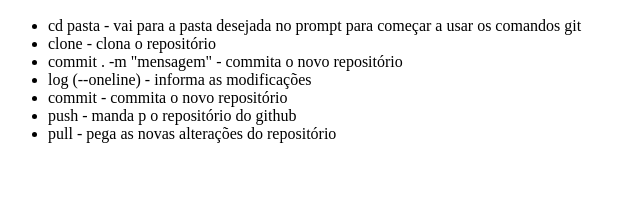
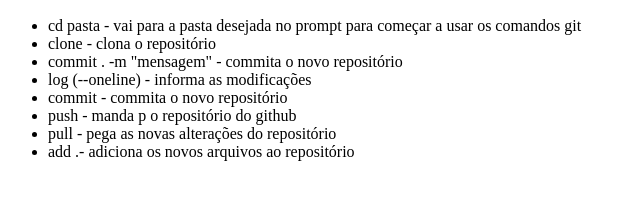
Before and after one commit to ThiagoPininga/sistema-de-cadastro, a plain HTML site: page index.html in a window 1280 px wide. Shown: the part 110-310 px from the top of the page, without its empty margins (0-640 px from the left). Drawn offline with Linux system fonts and the light colour scheme.

Commit message:
Adicionando o comando add

```diff
--- a/index.html
+++ b/index.html
@@ -17,7 +17,7 @@
         <li>commit - commita o novo repositório</li>
         <li>push - manda p o repositório do github</li>
         <li>pull - pega as novas alterações do repositório</li>
-
+        <li>add .- adiciona os novos arquivos ao repositório</li>
 
     </ul>
     <script src="app.js"></script>
```
